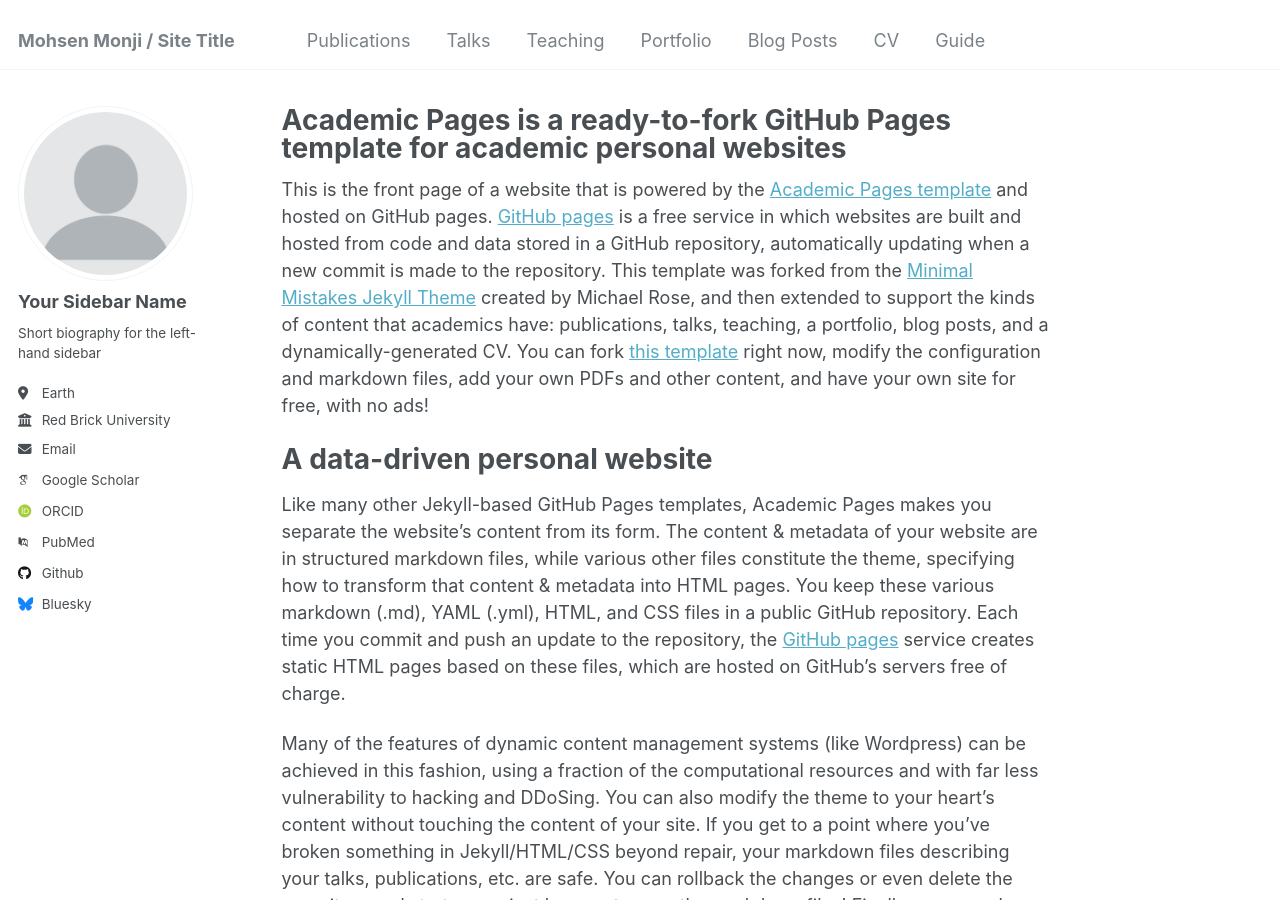
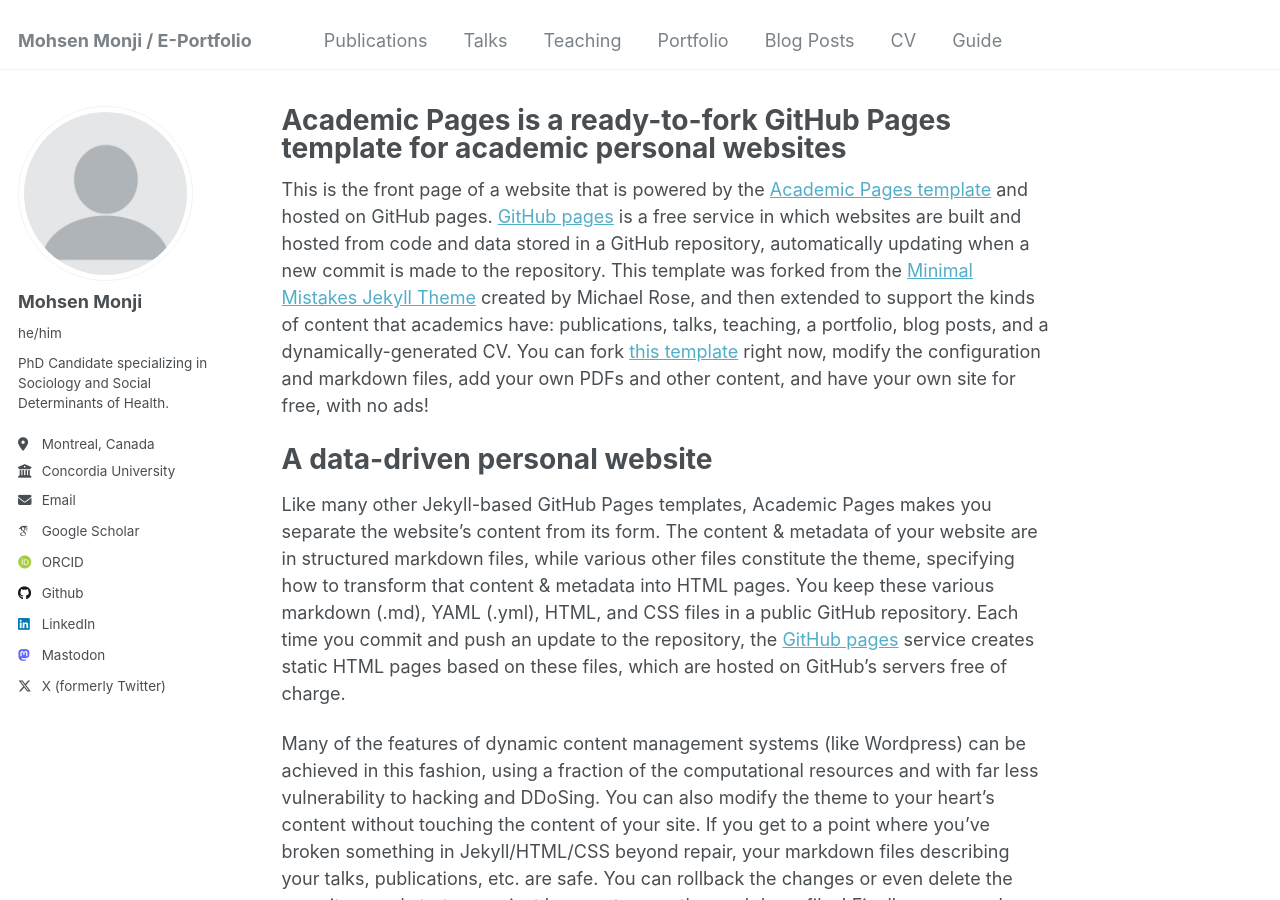
Before and after one commit to Mohsnmonji/mohsnmonji.github.io, a Jekyll site: the page built from _pages/about.md, in a window 1280 px wide and 900 px high. Built offline with Jekyll 4.4.1, drawn with Linux system fonts in a browser that asks for light colours; some web fonts are replaced; part of the change alters nothing that is shown.

Commit message:
Update _config.yml

```diff
--- a/_config.yml
+++ b/_config.yml
@@ -5,151 +5,79 @@
 # For technical reasons, this file is *NOT* reloaded automatically when you use
 # `jekyll serve -l -H localhost`. If you change this file, please restart the
 # server process.
+# Welcome to Jekyll!
 
 # Basic Site Settings
-locale                   : "en-US"
-title                    : "Mohsen Monji / Site Title"
-title_separator          : "-"
-name                     : &name "Mohsen Monji"
-description              : &description "personal description"
-url                      : https://academicpages.github.io # the base hostname & protocol for your site e.g. "https://[your GitHub username].github.io"
-baseurl                  : "" # the subpath of your site, e.g. "/blog"
-repository               : "academicpages/academicpages.github.io"
+locale: "en-US"
+title: "Mohsen Monji / E-Portfolio"
+title_separator: "-"
+name: &name "Mohsen Monji"
+description: &description "PhD Candidate in Sociology at Concordia University"
+url: https://mohsenmonji.com # Update with your custom domain
+baseurl: "" # Leave empty for personal GitHub Pages site
+repository: "mohsenmonji/mohsenmonji.github.io"
 
-# Site Author - The following control what appear as part of the author content on the side bar.
-#               If a field is blank the icon and link will not appear, otherwise it will be shown.
-#               Additional customization can be done by editing /_includes/author-profile.html
+# Site Author - The following control what appears as part of the author content on the sidebar.
 author:
   # Biographic information
-  avatar           : "profile.png"
-  name             : "Your Sidebar Name"
-  pronouns         : # example: "she/her"
-  bio              : "Short biography for the left-hand sidebar"
-  location         : "Earth"
-  employer         : "Red Brick University"
-  uri              : # URL
-  email            : "none@example.org"
+  avatar: "profile.png" # Replace with your profile picture file
+  name: "Mohsen Monji"
+  pronouns: "he/him"
+  bio: "PhD Candidate specializing in Sociology and Social Determinants of Health."
+  location: "Montreal, Canada"
+  employer: "Concordia University"
+  email: "mohsen.monji@concordia.ca"
 
   # Academic websites
-  arxiv            : # URL - Update with the correct link to your profile
-  googlescholar    : "https://scholar.google.com/citations?user=PS_CX0AAAAAJ"
-  impactstory      : # URL
-  orcid            : "http://orcid.org/yourorcidurl"
-  semantic         : # URL
-  pubmed           : "https://www.ncbi.nlm.nih.gov/pubmed/?term=john+snow"
-  researchgate     : # URL
-  scopus           : # URL
-
-  # Repositories and software development
-  bitbucket        : # Username - Update with your username on the site
-  codepen          : # Username
-  dribbble         : # Username
-  github           : "academicpages"
-  kaggle           : # Username
-  stackoverflow    : # User number or user number and name (i.e., use "1" or "1/jeff-atwood")
+  googlescholar: "https://scholar.google.com/citations?user=PS_CX0AAAAAJ"
+  orcid: "https://orcid.org/0000-0001-2345-6789" # Replace with your ORCID URL
+  pubmed: # Add your PubMed link if applicable
 
   # Social media
-  bluesky          : "bsky.app" # Replace this with you Bluesky username
-  facebook         : # Username
-  flickr           : # Username
-  foursquare       : # Username
-  goodreads        : # Username
-  google_plus      : # Username
-  keybase          : # Username
-  instagram        : # Username
-  lastfm           : # Username
-  linkedin         : # Username
-  mastodon         : # URL
-  medium           : # URL
-  pinterest        : # Username
-  soundcloud       : # Username
-  steam            : # Username
-  telegram         : # URL
-  tumblr           : # Username
-  twitter          : # Username for X / Twitter
-  vine             : # Username
-  weibo            : # Username
-  wikipedia        : # Username
-  xing             : # Username
-  youtube          : # Username
-  zhihu            : # Username
+  linkedin: "https://linkedin.com/in/mohsenmonji"
+  twitter: "mohsenmonji" # Twitter handle without @
+  github: "mohsenmonji"
+  mastodon: "https://mastodon.social/@mohsenmonji"
+  youtube: # Add your YouTube channel if applicable
 
-# Publication Category - The following the list of publication categories and their headings
+# Publication Categories
 publication_category:
   books:
-    title: 'Books'
+    title: 'Book Reviews'
   manuscripts:
-    title: 'Journal Articles'
+    title: 'Papers'
   conferences:
-    title: 'Conference Papers'
+    title: 'Conferences'
 
 # Site Settings
-teaser                   :  # filename of teaser fallback teaser image placed in /images/, .e.g. "500x300.png"
-breadcrumbs              : false # true, false (default)
-words_per_minute         : 160
-future                   : true
-read_more                : "disabled" # if enabled, adds "Read more" links to excerpts
-talkmap_link             : false #change to true to add link to talkmap on talks page
+teaser: "teaser-image.png" # Optional teaser image file
+breadcrumbs: false
+words_per_minute: 160
+future: true
+read_more: "disabled"
 comments:
-  provider               : # false (default), "disqus", "discourse", "facebook", "google-plus", "staticman", "custom"
-  disqus:
-    shortname            :
-  discourse:
-    server               : # https://meta.discourse.org/t/embedding-discourse-comments-via-javascript/31963 , e.g.: meta.discourse.org
-  facebook:
-    appid                :
-    num_posts            : # 5 (default)
-    colorscheme          : # "light" (default), "dark"
-staticman:
-  allowedFields          : ['name', 'email', 'url', 'message']
-  branch                 : "gh-pages" # "master", "gh-pages"
-  commitMessage          : "New comment."
-  filename               : comment-{@timestamp}
-  format                 : "yml"
-  moderation             : true
-  path                   : "_data/comments/{options.slug}"
-  requiredFields         : ['name', 'email', 'message']
-  transforms:
-    email                : "md5"
-  generatedFields:
-    date:
-      type               : "date"
-      options:
-        format           : "iso8601" # "iso8601" (default), "timestamp-seconds", "timestamp-milliseconds"
-atom_feed:
-  hide                   : false     # change to true to hide the RSS feed in the footer
-  path                   : # blank (default) uses feed.xml
-
+  provider: false # No comments for now
 
 # SEO Related
-google_site_verification :
-bing_site_verification   :
-alexa_site_verification  :
-yandex_site_verification :
-
+google_site_verification: "GOOGLE_VERIFICATION_CODE" # Add your Google Search Console verification code
+bing_site_verification: "BING_VERIFICATION_CODE"
+alexa_site_verification: ""
+yandex_site_verification: ""
 
 # Social Sharing
-twitter:
-  username               : &twitter
-facebook:
-  username               :
-  app_id                 :
-  publisher              :
-og_image                 :  # Open Graph/Twitter default site image
-# For specifying social profiles
-# - https://developers.google.com/structured-data/customize/social-profiles
+og_image: "default-social-image.png" # Replace with a default social sharing image
 social:
-  type                   : # Person or Organization (defaults to Person)
-  name                   : # If the user or organization name differs from the site's name
-  links: # An array of links to social media profiles
-
+  type: "Person"
+  links:
+    - "https://twitter.com/mohsenmonji"
+    - "https://linkedin.com/in/mohsenmonji"
+    - "https://scholar.google.com/citations?user=PS_CX0AAAAAJ"
 
 # Analytics
 analytics:
-  provider               :  "false" # false (default), "google", "google-universal", "google-analytics-4", "custom"
+  provider: "google" # Using Google Analytics
   google:
-    tracking_id          :
-
+    tracking_id: "UA-XXXXXXXXX-X" # Replace with your Google Analytics tracking ID
 
 # Reading Files
 include:
@@ -164,31 +92,9 @@ exclude:
   - .github
   - .jekyll-assets-cache
   - .sass-cache
-  - assets/js/_main.js
-  - assets/js/plugins
-  - assets/js/vendor
   - CHANGELOG
-  - Capfile
-  - config
-  - Dockerfile
-  - Gemfile
-  - Gruntfile.js
-  - gulpfile.js
-  - LICENSE
-  - local
-  - log
   - node_modules
-  - package.json*
-  - Rakefile
-  - README
   - tmp
-  - vendor
-keep_files:
-  - .git
-  - .svn
-encoding: "utf-8"
-markdown_ext: "markdown,mkdown,mkdn,mkd,md"
-
 
 # Conversion
 markdown: kramdown
@@ -196,7 +102,6 @@ highlighter: rouge
 lsi: false
 excerpt_separator: "\n\n"
 incremental: false
-
 
 # Markdown Processing
 kramdown:
@@ -209,8 +114,7 @@ kramdown:
   smart_quotes: lsquo,rsquo,ldquo,rdquo
   enable_coderay: false
 
-
-# These settings control the types of collections used by the template
+# Collections
 collections:
   teaching:
     output: true
@@ -225,125 +129,44 @@ collections:
     output: true
     permalink: /:collection/:path/
 
-
-# These settings control how pages and collections are included in the site
+# Defaults for pages
 defaults:
-  # _posts
+  - scope:
+      path: ""
+      type: pages
+    values:
+      layout: single
+      author_profile: true
   - scope:
       path: ""
       type: posts
     values:
       layout: single
       author_profile: true
-      read_time: true
       comments: true
       share: true
-      related: true
-  # _pages
-  - scope:
-      path: ""
-      type: pages
-    values:
-      layout: single
-      author_profile: true
-  # _teaching
-  - scope:
-      path: ""
-      type: teaching
-    values:
-      layout: single
-      author_profile: true
-      share: true
-      comments: true
-  # _publications
-  - scope:
-      path: ""
-      type: publications
-    values:
-      layout: single
-      author_profile: true
-      share: true
-      comments: true
-  # _portfolio
-  - scope:
-      path: ""
-      type: portfolio
-    values:
-      layout: single
-      author_profile: true
-      share: true
-      comment: true
-  # _talks
-  - scope:
-      path: ""
-      type: talks
-    values:
-      layout: talk
-      author_profile: true
-      share: true
-
 
 # Sass/SCSS
 sass:
   sass_dir: _sass
-  style: compressed # http://sass-lang.com/documentation/file.SASS_REFERENCE.html#output_style
-
-
-# Outputting
-permalink: /:categories/:title/
-# paginate: 5 # amount of posts to show
-# paginate_path: /page:num/
-timezone: Etc/UTC # http://en.wikipedia.org/wiki/List_of_tz_database_time_zones
-
+  style: compressed
 
 # Plugins
 plugins:
   - jekyll-feed
   - jekyll-gist
-  - jekyll-paginate
   - jekyll-sitemap
   - jemoji
 
-# Mimic GitHub Pages with --safe
-whitelist:
-  - jekyll-feed
-  - jekyll-gist
-  - jekyll-paginate
-  - jekyll-sitemap
-  - jemoji
-
-
 # Archives
-#  Type
-#  - GitHub Pages compatible archive pages built with Liquid ~> type: liquid (default)
-#  - Jekyll Archives plugin archive pages ~> type: jekyll-archives
-#  Path (examples)
-#  - Archive page should exist at path when using Liquid method or you can
-#    expect broken links (especially with breadcrumbs enabled)
-#  - <base_path>/tags/my-awesome-tag/index.html ~> path: /tags/
-#  - <base_path/categories/my-awesome-category/index.html ~> path: /categories/
-#  - <base_path/my-awesome-category/index.html ~> path: /
 category_archive:
   type: liquid
   path: /categories/
 tag_archive:
   type: liquid
   path: /tags/
-# https://github.com/jekyll/jekyll-archives
-# jekyll-archives:
-#   enabled:
-#     - categories
-#     - tags
-#   layouts:
-#     category: archive-taxonomy
-#     tag: archive-taxonomy
-#   permalinks:
-#     category: /categories/:name/
-#     tag: /tags/:name/
-
 
 # HTML Compression
-# - http://jch.penibelst.de/
 compress_html:
   clippings: all
   ignore:
```
